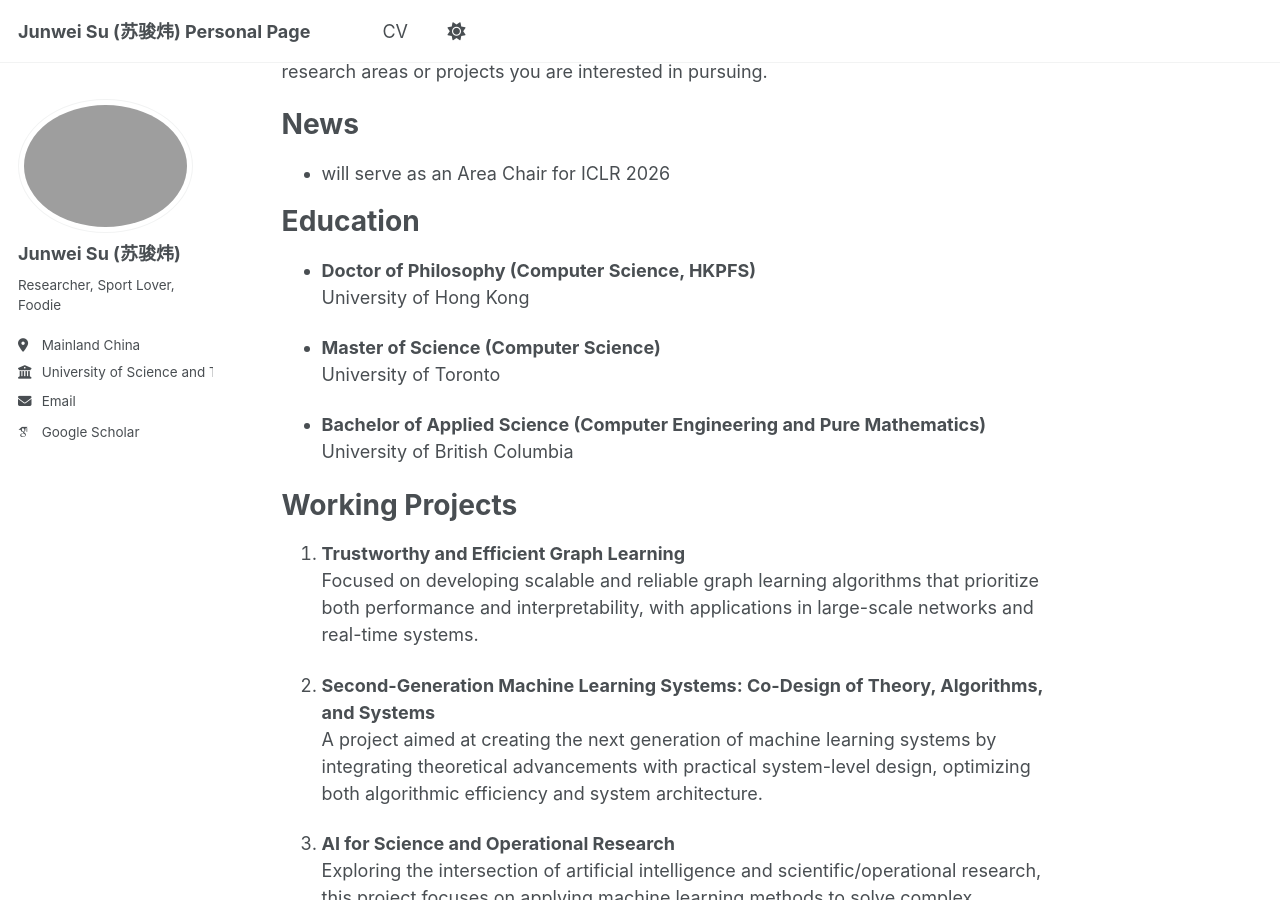
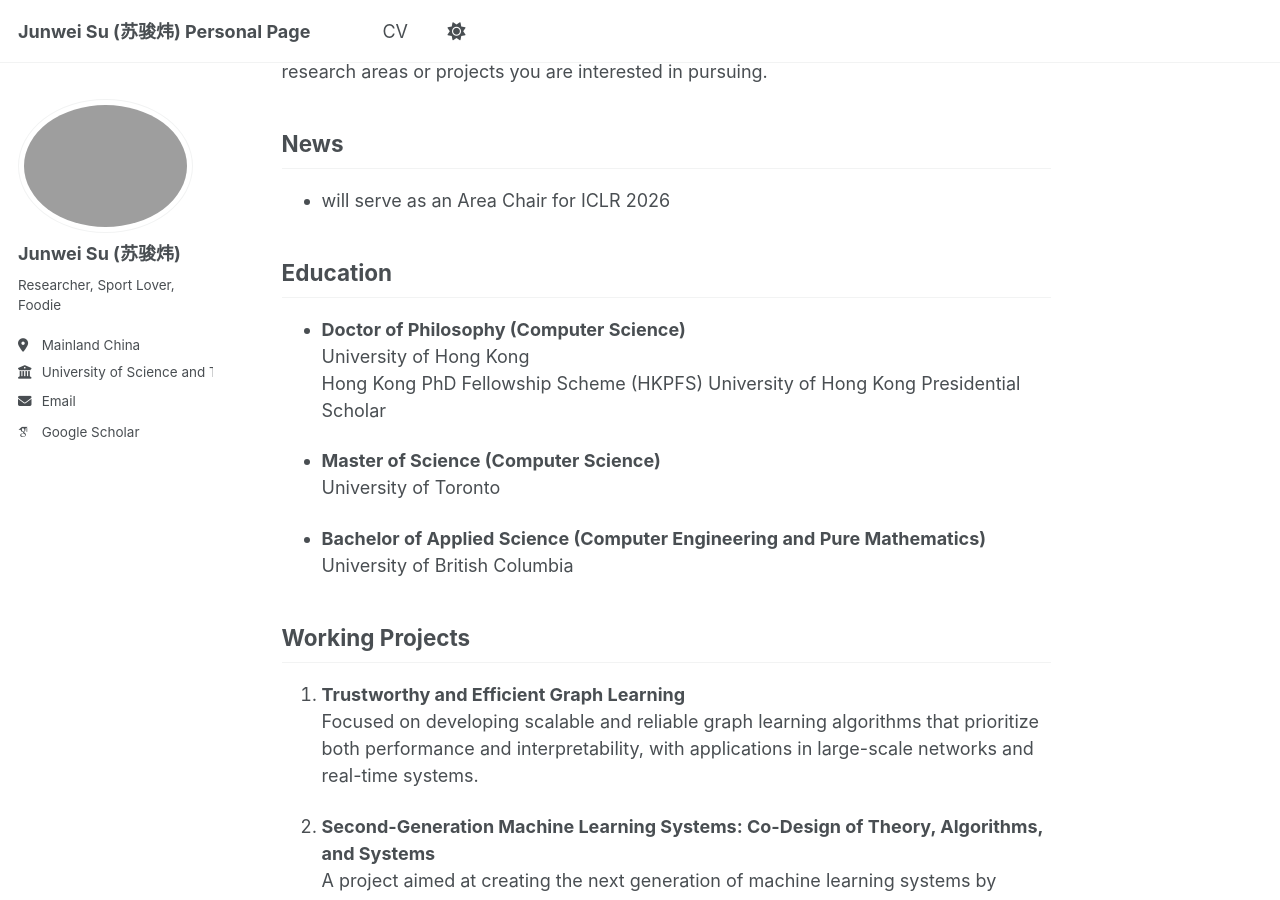
Before and after one commit to jwsu825/jwsu825.github.io, a Jekyll site: the page built from _pages/about.md, in a window 1280 px wide and 900 px high, scrolled down 620 px. Built offline with Jekyll 4.4.1, drawn with Linux system fonts in a browser that asks for light colours; some web fonts are replaced; a script that is not in the unit is left out.

Commit message:
update personal info

```diff
--- a/_pages/about.md
+++ b/_pages/about.md
@@ -12,15 +12,17 @@ I am a computer science researcher specializing in machine learning, with a stro
 I will be joining the University of Science and Technology of China (USTC) as an associate professor by the end of 2025. I am currently seeking research assistants with a strong background in mathematics and programming to collaborate on projects at the intersection of machine learning theory, algorithms, and systems. Successful candidates may have the opportunity to transition into a PhD position at USTC or receive recommendations and connections to other internationally reputed institutions. If you are interested in working with me, please email a brief introduction, your background, and the research areas or projects you are interested in pursuing.
 
 News
-======
+------
 - will serve as an Area Chair for ICLR 2026
 
 
 
 Education
-======
-- **Doctor of Philosophy (Computer Science, HKPFS)**
+------
+- **Doctor of Philosophy (Computer Science)**
   University of Hong Kong
+  Hong Kong PhD Fellowship Scheme (HKPFS)
+  University of Hong Kong Presidential Scholar
 
 - **Master of Science (Computer Science)**
   University of Toronto
@@ -31,7 +33,7 @@ Education
 
 
 Working Projects
-======
+------
 1. **Trustworthy and Efficient Graph Learning**
    Focused on developing scalable and reliable graph learning algorithms that prioritize both performance and interpretability, with applications in large-scale networks and real-time systems.
 
```
